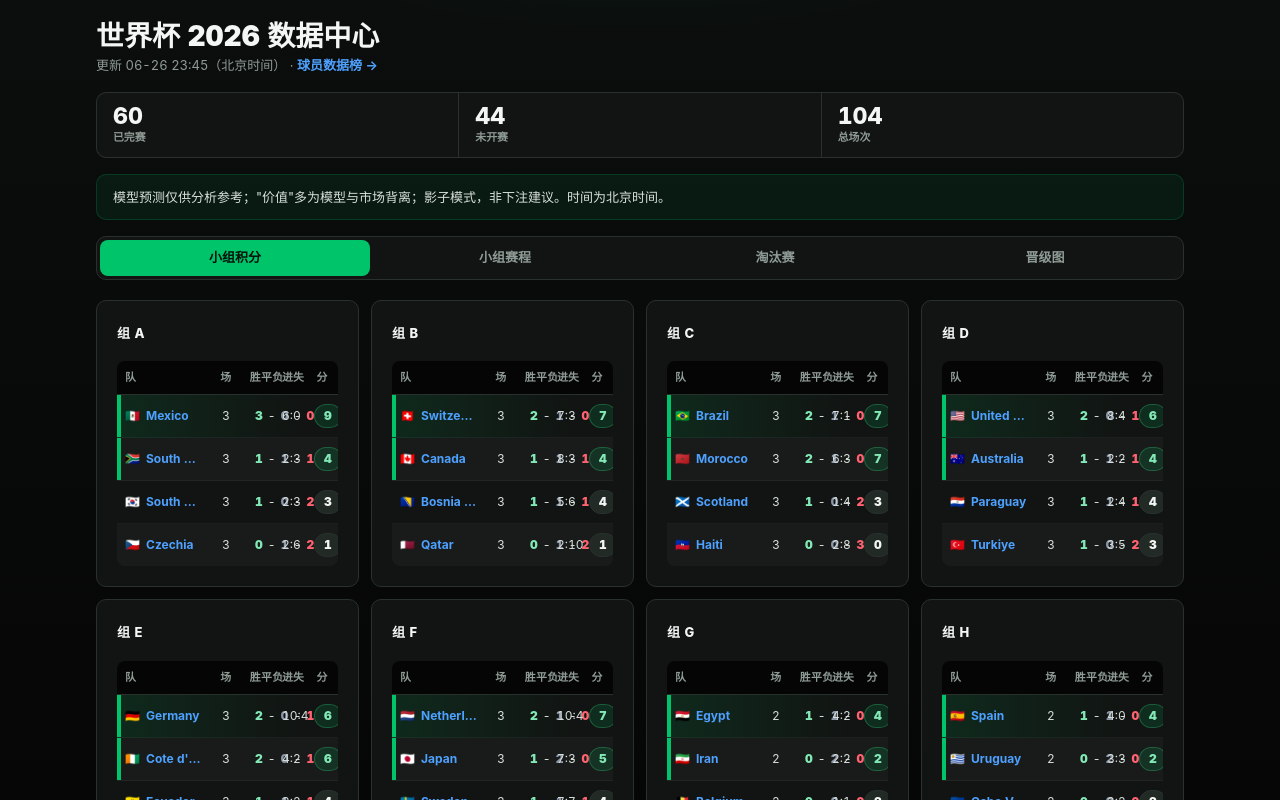
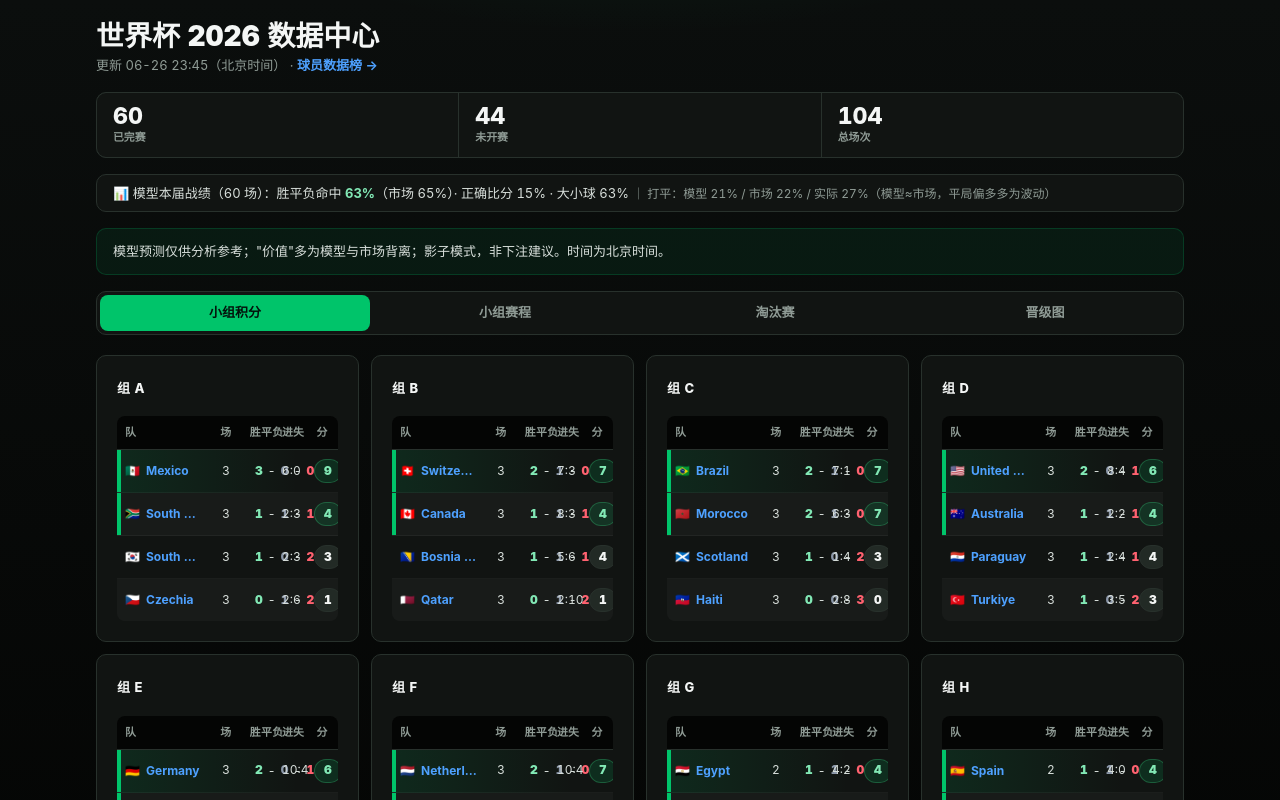
Before and after one commit to s-l-dev/2026-world-cup-page, a React (Vite) app: page / in a window 1280 px wide. Shown: the top 800 px of the page. Built offline with nearby package versions, Linux system fonts and the light colour scheme.

Commit message:
List: model track-record line; Detail: max-divergence summary + reorder sections by importance (复盘→预测→市场→报告→数据→情报)

```diff
--- a/src/pages/Detail.jsx
+++ b/src/pages/Detail.jsx
@@ -441,10 +441,20 @@
   const mk = m.market
   if (!mk) return null
   const lbl = { home: tn(m.home), draw: '平局', away: tn(m.away) }
+  // biggest 1X2 divergence (model vs sharp no-vig), the only market with shown skill — not advice
+  const sel = mk.h2h?.sel || {}
+  const top = ['home', 'draw', 'away'].map(k => sel[k] && ({ k, ...sel[k] })).filter(Boolean)
+    .sort((a, b) => (b.ev ?? -99) - (a.ev ?? -99))[0]
   return (
     <section className="card market">
       <h3>💰 模型 vs 市场 <SrcTag k="market" /><span className="dim small">下注参考 · 影子模式</span>
         <Link className="oddslink" to={`/odds/${m.id}`} target="_blank" rel="noopener">逐家赔率 →</Link></h3>
+      {top && (
+        <div className={`divsum ${top.value ? 'val' : ''}`}>
+          ⚖️ 最大背离（仅 1X2）：<b>{lbl[top.k]}</b> — 模型 {pct(top.modelP)} vs 市场 {top.novig != null ? pct(top.novig) : '—'}，EV {top.ev > 0 ? '+' : ''}{top.ev}%（最优价 {top.best}）
+          <div className="dim small">{top.value ? '模型认为此项有正期望' : '模型未发现明显价值（与市场基本一致）'}——历史上 1X2 仅有微弱 CLV、EV 不预测盈利；<b>非下注建议</b>，勿串关（串关抽水复利、严格负期望）。</div>
+        </div>
+      )}
       {mk.h2h && (
         <div className="mblock">
           <div className="mlabel">胜平负 1X2 <span className="dim">· {mk.h2h.books} 家均盘</span></div>
@@ -589,21 +599,6 @@
         </section>
       )}
 
-      {sc.report && (
-        <Collapse title={<>球探报告 <SrcTag k="mix" /></>} sub={m.finished ? '· 赛前留存' : ''} cls="report" defaultOpen={!m.finished}>
-          <ReportBody secs={sc.report} />
-        </Collapse>
-      )}
-
-      {(sc.metrics?.length > 0 || sc.zonesHome) && (
-        <Collapse title={<>📊 数据对比 <SrcTag k="wc" /></>} sub="蓝=主 橙=客 绿=更优" cls="viz" defaultOpen>
-          {sc.metrics?.map((r, i) => <MetricBar key={i} row={r} />)}
-          {sc.zonesHome && sc.zonesAway && <Zones zones={{ home: sc.zonesHome, away: sc.zonesAway }} home={m.home} away={m.away} label="进攻区域分布（左/中/右）" />}
-          {sc.defZonesHome && sc.defZonesAway && <Zones zones={{ home: sc.defZonesHome, away: sc.defZonesAway }} home={m.home} away={m.away} label="防守失守区域（越高=该侧越常被攻）" />}
-          <div className="dim small">本届实测均值（多为小样本，参考为主）；绿色 = 该项数值更优（已考虑「越低越好」的项如失 xG、PPDA）。</div>
-        </Collapse>
-      )}
-
       {p && (
         <section className="card prediction">
           <h3><span>模型预测 <SrcTag k="model" /></span>
@@ -647,6 +642,21 @@
       )}
 
       <MarketCompare m={m} />
+
+      {sc.report && (
+        <Collapse title={<>球探报告 <SrcTag k="mix" /></>} sub={m.finished ? '· 赛前留存' : ''} cls="report" defaultOpen={!m.finished}>
+          <ReportBody secs={sc.report} />
+        </Collapse>
+      )}
+
+      {(sc.metrics?.length > 0 || sc.zonesHome) && (
+        <Collapse title={<>📊 数据对比 <SrcTag k="wc" /></>} sub="蓝=主 橙=客 绿=更优" cls="viz" defaultOpen>
+          {sc.metrics?.map((r, i) => <MetricBar key={i} row={r} />)}
+          {sc.zonesHome && sc.zonesAway && <Zones zones={{ home: sc.zonesHome, away: sc.zonesAway }} home={m.home} away={m.away} label="进攻区域分布（左/中/右）" />}
+          {sc.defZonesHome && sc.defZonesAway && <Zones zones={{ home: sc.defZonesHome, away: sc.defZonesAway }} home={m.home} away={m.away} label="防守失守区域（越高=该侧越常被攻）" />}
+          <div className="dim small">本届实测均值（多为小样本，参考为主）；绿色 = 该项数值更优（已考虑「越低越好」的项如失 xG、PPDA）。</div>
+        </Collapse>
+      )}
 
       <Collapse title={<>赛前情报 <SrcTag k="mix" /></>} cls="intel" defaultOpen={false}>
         <div className="row"><span className="k">{tn(m.home)} 近况</span><Form list={sc.formHome} /></div>
--- a/src/pages/List.jsx
+++ b/src/pages/List.jsx
@@ -130,6 +130,12 @@
         <div className="sub">更新 {bj(data.generated_at)}（北京时间） · <Link to="/players" className="navlink">球员数据榜 →</Link></div>
       </header>
       <div className="kpis"><div><b>{fin}</b>已完赛</div><div><b>{matches.length - fin}</b>未开赛</div><div><b>{matches.length}</b>总场次</div></div>
+      {data.modelReview && (
+        <div className="review">
+          📊 模型本届战绩（{data.modelReview.n} 场）：胜平负命中 <b>{pct(data.modelReview.model)}</b>（市场 {pct(data.modelReview.market)}）· 正确比分 {pct(data.modelReview.exact)} · 大小球 {pct(data.modelReview.ou)}
+          <span className="dim small"> ｜ 打平：模型 {pct(data.modelReview.draw.model)} / 市场 {pct(data.modelReview.draw.market_novig)} / 实际 {pct(data.modelReview.draw.actual)}（模型≈市场，平局偏多多为波动）</span>
+        </div>
+      )}
       <div className="note">模型预测仅供分析参考；"价值"多为模型与市场背离；影子模式，非下注建议。时间为北京时间。</div>
       <div className="tabs">{TABS.map(([k, lbl]) => <button key={k} className={tab === k ? 'on' : ''} onClick={() => setTab(k)}>{lbl}</button>)}</div>
 
--- a/src/styles.css
+++ b/src/styles.css
@@ -3818,3 +3818,18 @@
   background: var(--win-soft); border: 1px solid rgb(0 196 106 / .3); border-radius: var(--radius-md);
   color: var(--win-text); font-size: var(--fs-sm); font-weight: 700;
 }
+
+/* ===== 模型战绩 + 最大背离 ===== */
+.review {
+  margin: 0 0 var(--space-3); padding: var(--space-2) var(--space-4);
+  background: var(--surface); border: 1px solid var(--border); border-radius: var(--radius-md);
+  color: var(--text-soft); font-size: var(--fs-sm); line-height: 1.6;
+}
+.review b { color: var(--win-text); }
+.divsum {
+  margin: 0 0 var(--space-3); padding: var(--space-2) var(--space-3);
+  background: var(--surface-2); border: 1px solid var(--border); border-radius: var(--radius-sm);
+  font-size: var(--fs-sm);
+}
+.divsum.val { background: var(--win-soft); border-color: rgb(0 196 106 / .3); }
+.divsum b { color: var(--text); }
```
